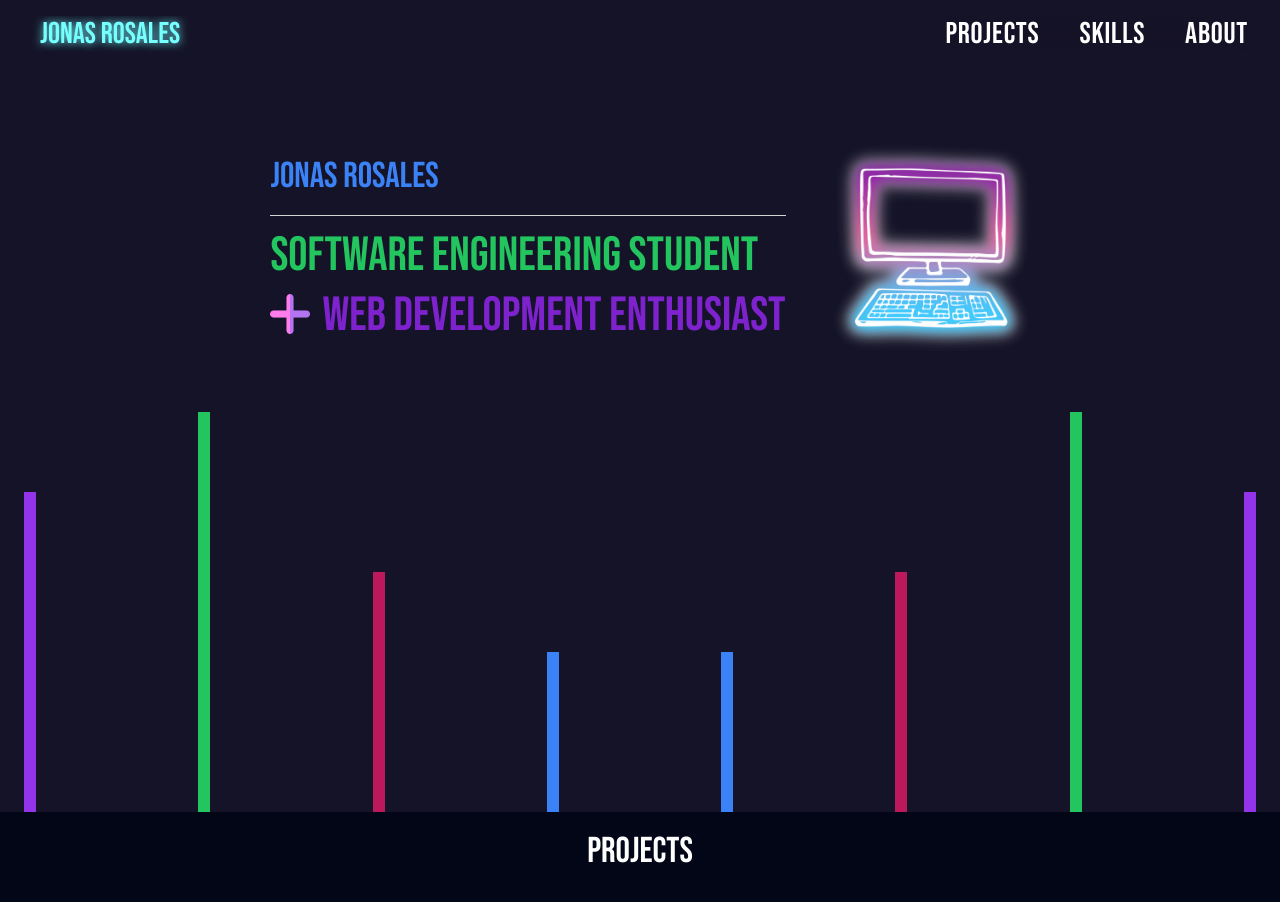
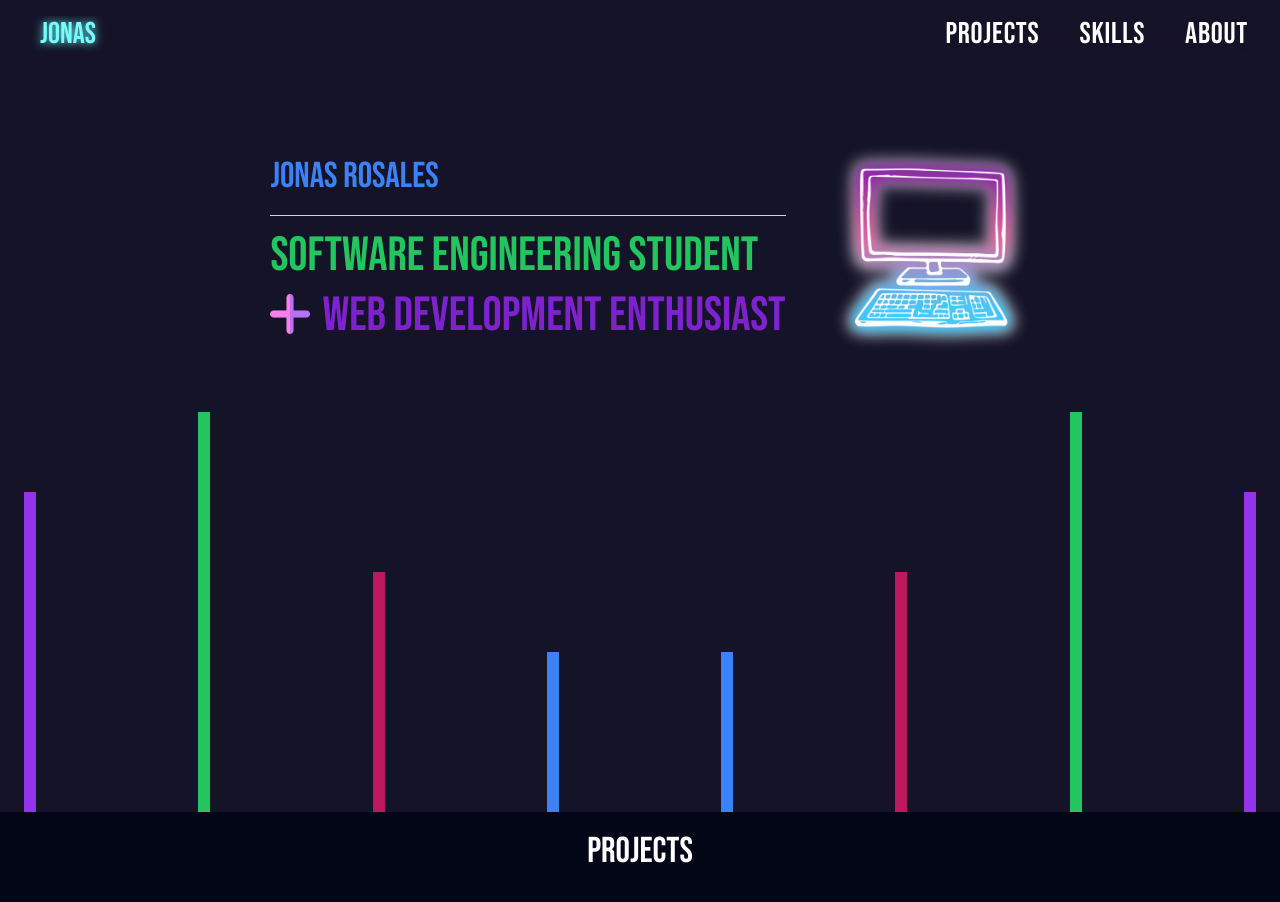
Before and after one commit to MRJonas343/Portfolio, a Next.js app: page / in a window 1280 px wide. Shown: the top 902 px of the page. Built offline with nearby package versions, Linux system fonts and the light colour scheme; what @midudev/tailwind-animations would draw is missing.

Commit message:
Adjust NavBar title in NavBar.tsx

```diff
--- a/src/components/NavBar.tsx
+++ b/src/components/NavBar.tsx
@@ -15,7 +15,7 @@ const NavBar: React.FC = () => {
   return (
     <nav className="w-[95%] mx-auto overflow-hidden h-9 mt-4 flex items-center justify-between font-bebas text-3xl text-3d text-white">
       <Link href='/' className="w-1/3 max-w-[240px] hover:scale-110 ease-in-out duration-200">
-        <p className="p-2 text-blue-500 textShadowTitle">Jonas Rosales</p>
+        <p className="p-2 text-blue-500 textShadowTitle">Jonas</p>
       </Link>
 
       <label htmlFor="btn-open-menu" className={btnClassName} onClick={changeMenuIcon}>
```
